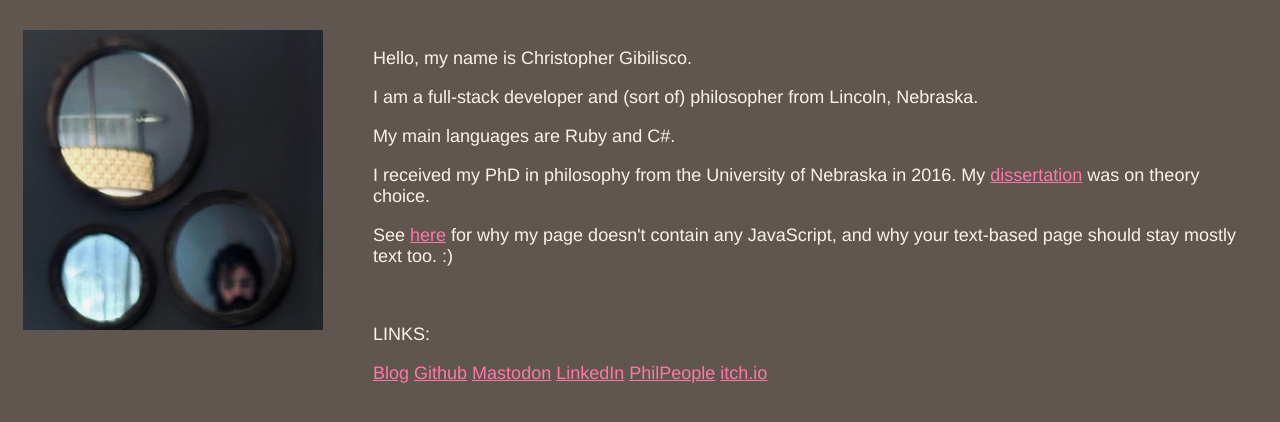
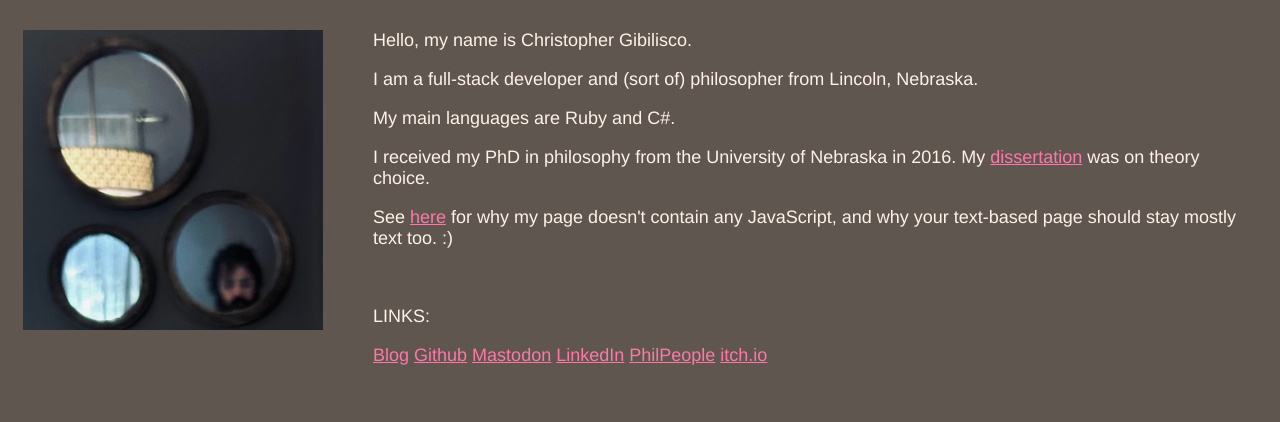
Before and after one commit to cjkg/christophergibilisco.net, a plain HTML site: page index.html in a window 1280 px wide. Shown: the part 118-540 px from the top of the page. Drawn offline with Linux system fonts and the light colour scheme.

Commit message:
fixing overflow so the divs look lined up

```diff
--- a/index.html
+++ b/index.html
@@ -25,7 +25,7 @@
 
 	<body>
 		<h1>Christopher Gibilisco</h1>
-		 <div style="width: 100%; overflow: hidden;">
+		 <div style="width: 100%">
      			<div style="width: 350px; float: left;"> <img
 				src="/selfie.jpg"
 				alt="A photo of Christopher Gibilisco"
```
